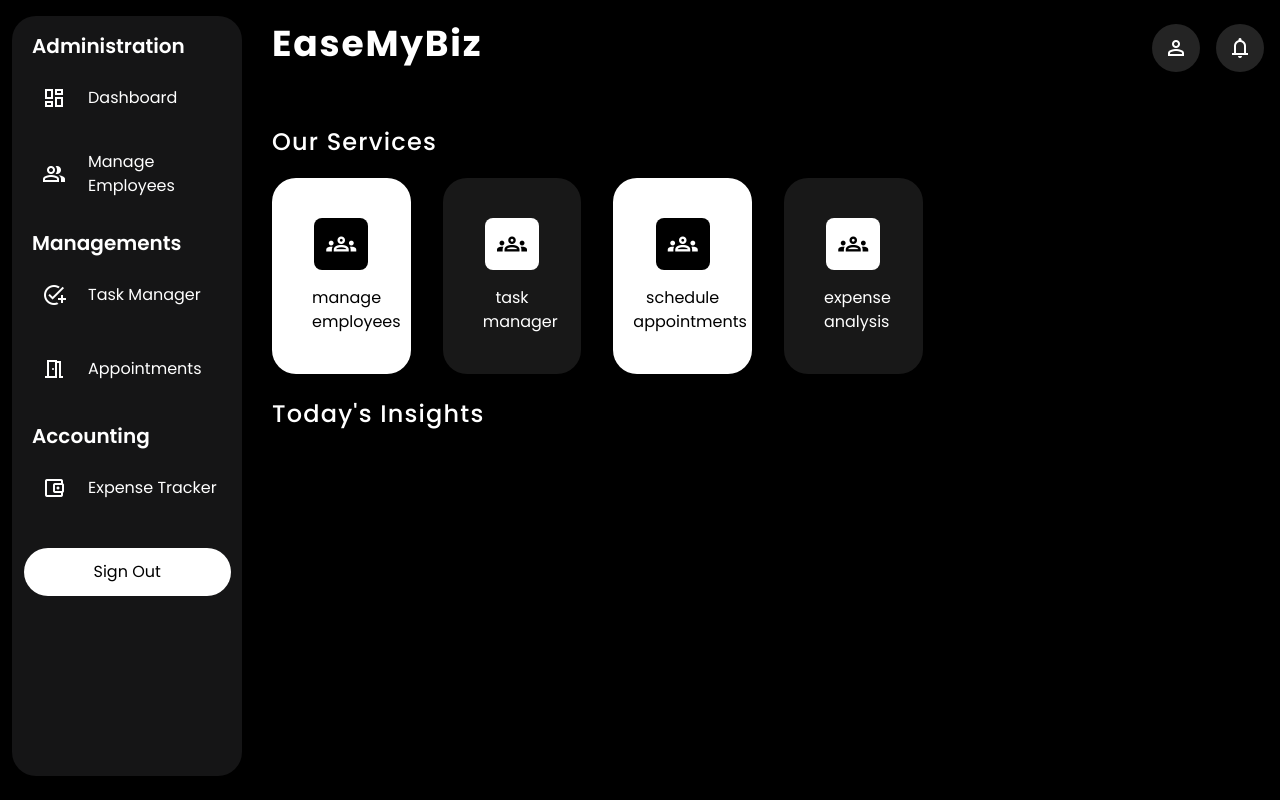
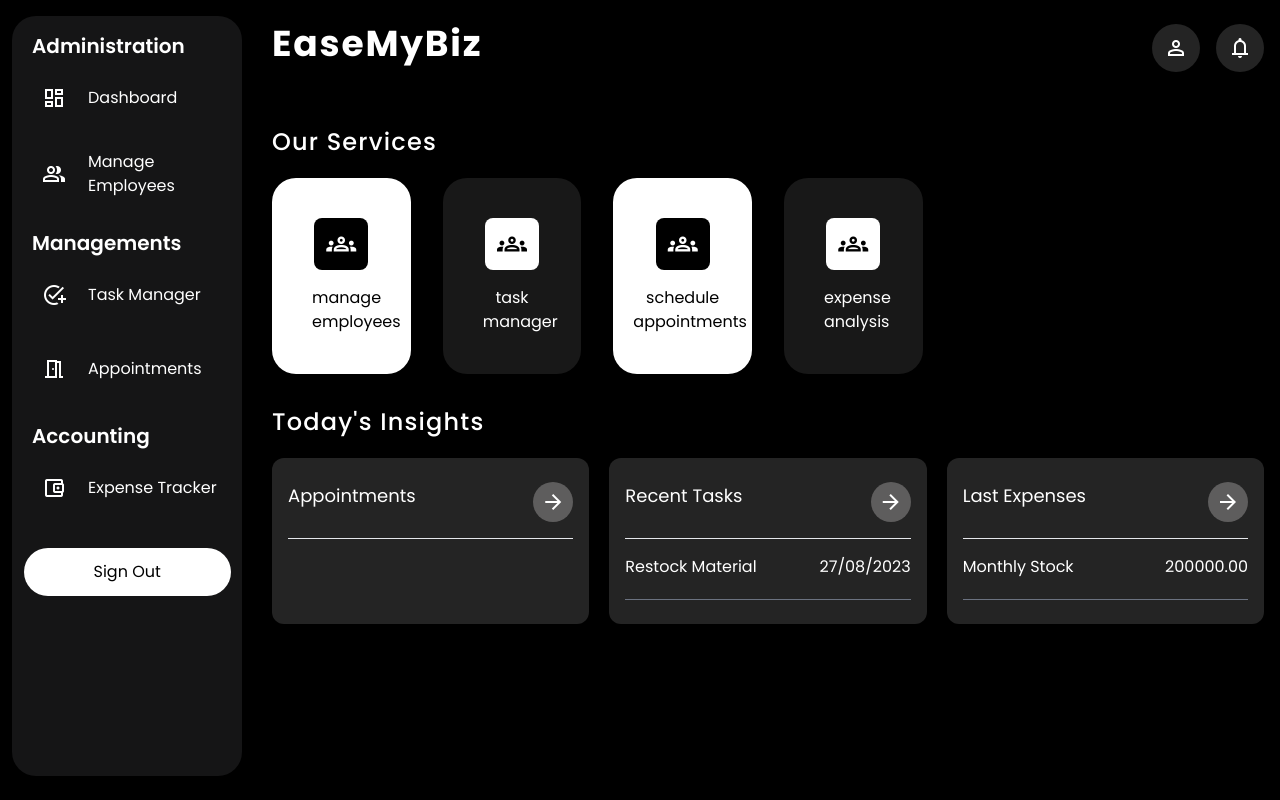
Before and after one commit to aditya-mittal24/EaseMyBiz, a Django app: page / in a window 1280 px wide. Run offline with Django 4.2, Linux system fonts and the light colour scheme; data comes from the database, SQL or seed files in the repository; some libraries are stand-ins or nearby versions.

Commit message:
dashboard updated

```diff
--- a/easemybiz_app/urls.py
+++ b/easemybiz_app/urls.py
@@ -14,4 +14,5 @@ urlpatterns = [
     path('expenses/add_expense/', views.add_expense, name='add_expense'),
     path('expenses/edit/<int:expense_id>/', views.edit_expense, name='edit_expense'),
     path('expenses/delete/<int:expense_id>/', views.delete_expense, name='delete_expense'),
+    path('appointments', views.appointments, name="appointments")
 ]
--- a/easemybiz_app/views.py
+++ b/easemybiz_app/views.py
@@ -4,7 +4,9 @@ from .models import Employee, Task, Expense
 # Create your views here.
 
 def home(request):
-    return render(request, "dashboard.html")
+    inprogress = Task.objects.filter(completed=False)
+    expenses = Expense.objects.all()
+    return render(request, "dashboard.html", context={"tasks": inprogress, "expenses": expenses})
 
 def manage_employees(request):
     employees = Employee.objects.all()
@@ -115,3 +117,7 @@ def delete_expense(request, expense_id):
         return redirect('expense_list')
 
     return render(request, 'delete_expense.html', {'expense': expense})
+
+
+def appointments(request):
+    return render(request, "appointments.html")
--- a/templates/dashboard.html
+++ b/templates/dashboard.html
@@ -33,7 +33,54 @@
         </div>
     </div>
 </div>
-<div class="insights text-white">
+<div class="insights text-white mt-8">
     <h1 class="tracking-wider text-2xl font-medium mb-5">Today's Insights</h1>
+    <div class="grid grid-cols-3 gap-5">
+        <div class="appointments rounded-xl px-4 py-6 bg-[#242424]">
+            <div class="flex justify-between">
+                <h2 class="text-lg">Appointments</h2>
+                <a href=""><span class="material-symbols-outlined cursor-pointer p-2 rounded-full bg-[#5e5d5d]">
+                    arrow_forward
+                </span></a>
+            </div>
+            <hr class="my-4">
+        </div>
+        <div class="tasks rounded-xl px-4 py-6 bg-[#242424]">
+            <div class="flex justify-between">
+                <h2 class="text-lg">Recent Tasks</h2>
+                <a href="{% url 'task_manager' %}"><span class="material-symbols-outlined cursor-pointer p-2 rounded-full bg-[#5e5d5d]">
+                    arrow_forward
+                </span></a>
+            </div>
+            <hr class="my-4">
+            <div class="flex flex-col">
+                {% for task in tasks %}
+                <div class="flex justify-between border-b border-b-gray-500 pb-5">
+                    <h2>{{task.title}} </h2>
+                    <h2>{{task.due_datetime| date:"j/m/Y"}}</h2>
+                </div>
+                {% endfor %}
+            </div>
+        </div>
+        <div class="expenses rounded-xl px-4 py-6 bg-[#242424]">
+            <div class="flex justify-between">
+                <h2 class="text-lg">Last Expenses</h2>
+                <a href="{% url 'expense_list' %}">
+                    <span class="material-symbols-outlined cursor-pointer p-2 rounded-full bg-[#5e5d5d]">
+                        arrow_forward
+                    </span>
+                </a>
+            </div>
+            <hr class="my-4">
+            <div class="flex flex-col">
+                {% for expense in expenses %}
+                <div class="flex justify-between border-b border-b-gray-500 pb-5">
+                    <h2>{{expense.description}}</h2>
+                    <h2>{{expense.amount}}</h2>
+                </div>
+                {% endfor %}
+            </div>
+        </div>
+    </div>
 </div>
 {% endblock contents %}
--- a/templates/partials/_sidebar.html
+++ b/templates/partials/_sidebar.html
@@ -15,7 +15,7 @@
             class="material-symbols-outlined">
             add_task
         </span>Task Manager</a>
-    <a class="text-white text-[16px] flex items-center gap-3 py-[15px] pl-[20px]" href=""><span
+    <a class="text-white text-[16px] flex items-center gap-3 py-[15px] pl-[20px]" href="{% url 'appointments' %}"><span
             class="material-symbols-outlined">
             meeting_room
         </span>Appointments</a>
--- a/theme/static/css/dist/styles.css
+++ b/theme/static/css/dist/styles.css
@@ -912,6 +912,14 @@ select {
   margin-left: 0.5rem;
 }
 
+.mt-3 {
+  margin-top: 0.75rem;
+}
+
+.mt-8 {
+  margin-top: 2rem;
+}
+
 .block {
   display: block;
 }
@@ -1016,6 +1024,10 @@ select {
   grid-template-columns: repeat(2, minmax(0, 1fr));
 }
 
+.grid-cols-3 {
+  grid-template-columns: repeat(3, minmax(0, 1fr));
+}
+
 .flex-col {
   flex-direction: column;
 }
@@ -1058,6 +1070,10 @@ select {
 
 .gap-8 {
   gap: 2rem;
+}
+
+.gap-5 {
+  gap: 1.25rem;
 }
 
 .gap-y-6 {
@@ -1109,6 +1125,10 @@ select {
   border-radius: 0.125rem;
 }
 
+.rounded-xl {
+  border-radius: 0.75rem;
+}
+
 .border {
   border-width: 1px;
 }
@@ -1120,6 +1140,10 @@ select {
 
 .border-r {
   border-right-width: 1px;
+}
+
+.border-b {
+  border-bottom-width: 1px;
 }
 
 .border-green-400 {
@@ -1182,6 +1206,16 @@ select {
   border-right-color: rgb(75 85 99 / var(--tw-border-opacity));
 }
 
+.border-b-gray-300 {
+  --tw-border-opacity: 1;
+  border-bottom-color: rgb(209 213 219 / var(--tw-border-opacity));
+}
+
+.border-b-gray-500 {
+  --tw-border-opacity: 1;
+  border-bottom-color: rgb(107 114 128 / var(--tw-border-opacity));
+}
+
 .bg-gray-50 {
   --tw-bg-opacity: 1;
   background-color: rgb(249 250 251 / var(--tw-bg-opacity));
@@ -1252,6 +1286,11 @@ select {
 .bg-red-500 {
   --tw-bg-opacity: 1;
   background-color: rgb(239 68 68 / var(--tw-bg-opacity));
+}
+
+.bg-\[\#5e5d5d\] {
+  --tw-bg-opacity: 1;
+  background-color: rgb(94 93 93 / var(--tw-bg-opacity));
 }
 
 .p-2 {
@@ -1382,6 +1421,14 @@ select {
   padding-top: 15px;
 }
 
+.pb-3 {
+  padding-bottom: 0.75rem;
+}
+
+.pb-5 {
+  padding-bottom: 1.25rem;
+}
+
 .text-center {
   text-align: center;
 }
```
Also changed, not shown: templates/appointments.html (added, +7 -0 lines).
